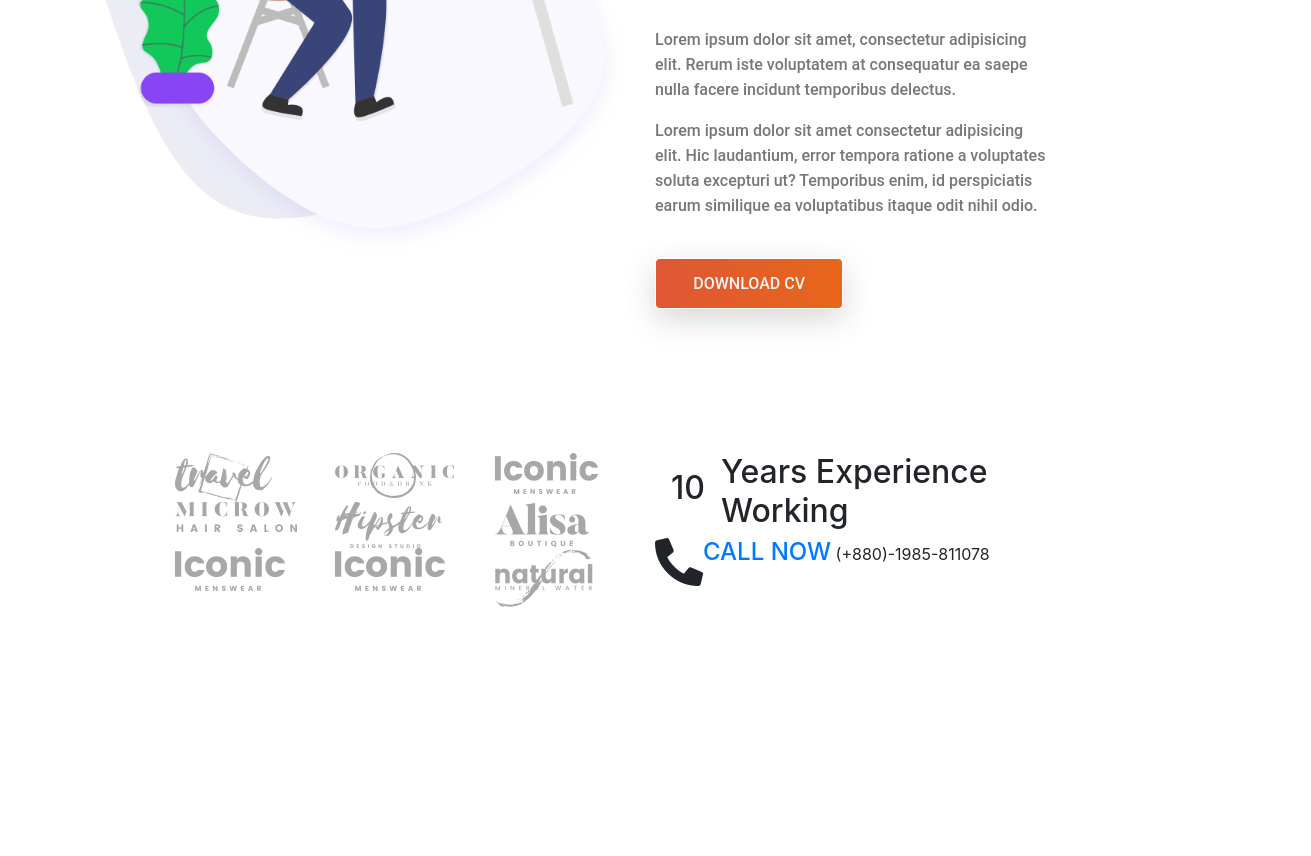
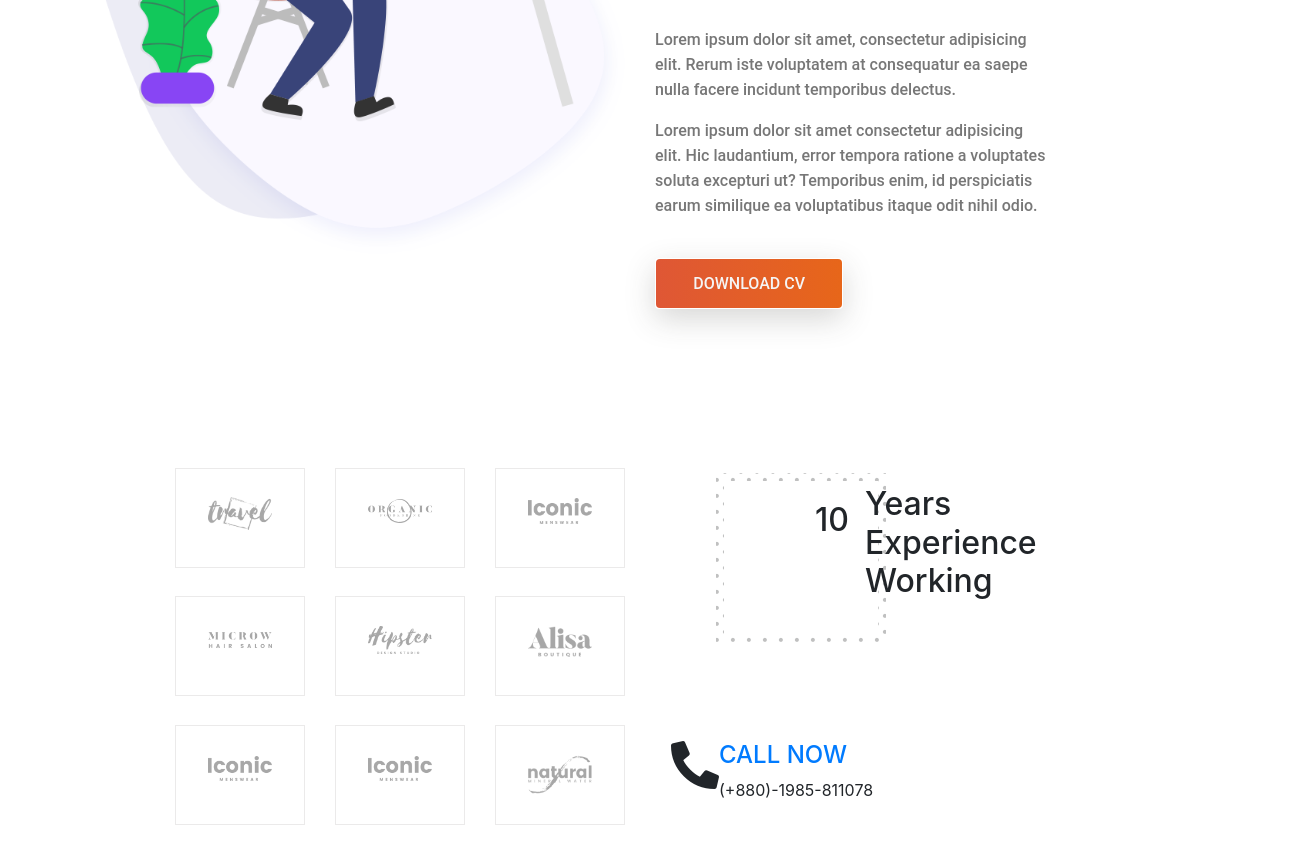
Before and after one commit to rdnasim/web-dev-practice, a plain HTML site: page protfolio/index.html in a window 1280 px wide. Shown: the part 1166-2022 px from the top of the page, 1311 px wide, since content can reach past the window. Before the commit the page ends 1790 px from the top, so only its background shows below. Drawn offline with Linux system fonts and the light colour scheme.

Commit message:
update index.html and style.css

```diff
--- a/protfolio/css/style.css
+++ b/protfolio/css/style.css
@@ -98,3 +98,45 @@
         padding: 1rem 10rem;
         margin-bottom: 4rem;
     }
+
+    .site-main .brand-area .first-row .col-lg-4{
+        display: flex;
+        justify-content: center;
+    }
+    .site-main .brand-area .first-row .col-lg-4 > .single-brand{
+        border: 1px solid var(--border-color);
+        text-align: center;
+        padding: 1.8rem 0rem;
+        margin: .9rem 0;
+        width: 180px;
+        height: 100px;
+        cursor: pointer;
+        transition: transform .4s ease;
+    }
+    .site-main .brand-area .first-row .col-lg-4 > .single-brand > img{
+        width: 50%;
+    }
+    .site-main .brand-area .first-row .col-lg-4 > .single-brand:hover{
+        box-shadow: var(--box-shadow);
+        transform: scale(1.1);
+    }
+    .site-main .brand-area .first-row .col-lg-4 > .single-brand:hover > img{
+        filter: brightness(0.15);
+    }
+
+    .site-main .brand-area .experience-area{
+        padding-left: 1rem;
+    }
+    .site-main .brand-area .experience-area span{
+        display: block;
+    }
+
+    .site-main .brand-area .experience-area .years-area{
+        background: url(../img/client-info-bg.png) no-repeat 45px 20px;
+        padding: 2rem 0;
+        width: 40rem;
+        height: 18rem;
+        padding-left: 8rem;
+        position: relative;
+    }
+    /* End Brand Area */
--- a/protfolio/index.html
+++ b/protfolio/index.html
@@ -121,7 +121,7 @@
         <div class="container-fluid">
           <div class="row">
             <div class="col-xl-6 col-lg-12 col-md-12">
-              <div class="row">
+              <div class="first-row row">
                 <div class="col-lg-4 col-md-6 col-sm-6">
                   <div class="single-brand">
                     <img src="./img/brands/logo1.png" alt="Brand-1">
```
